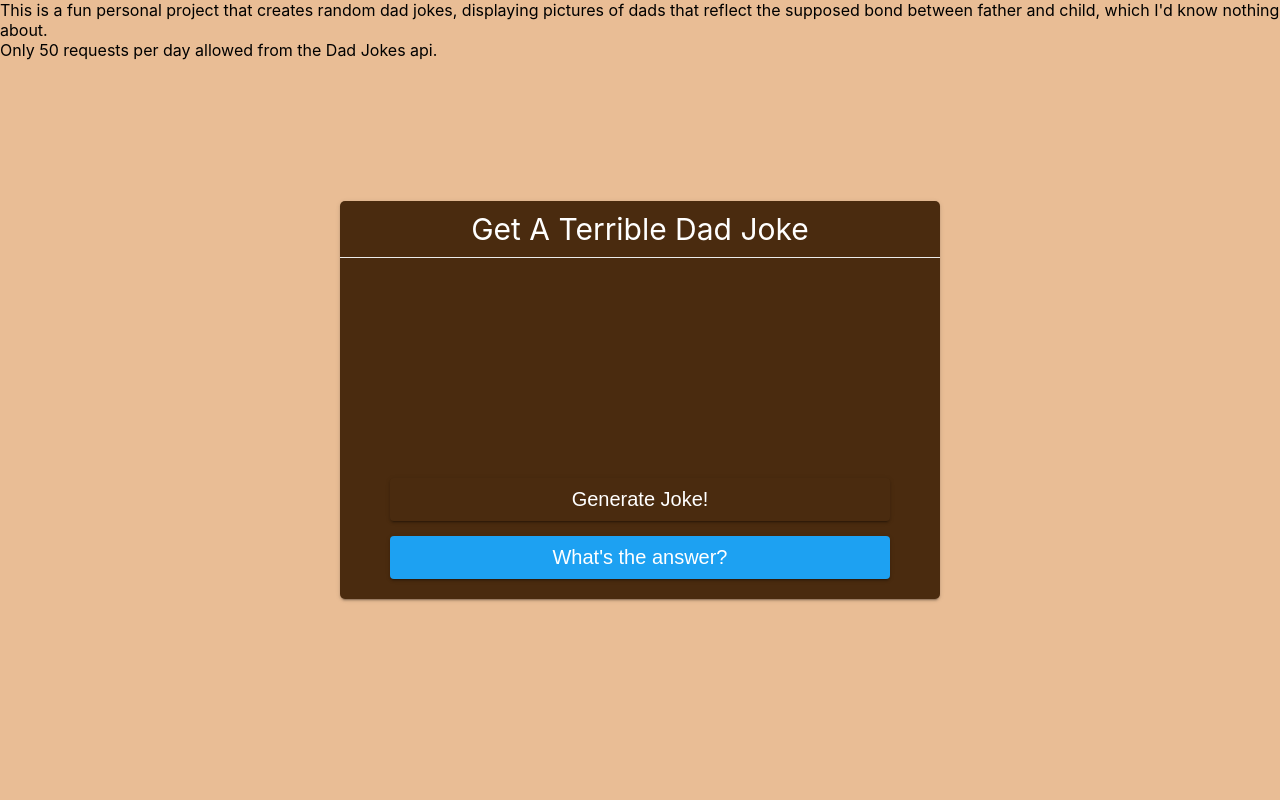
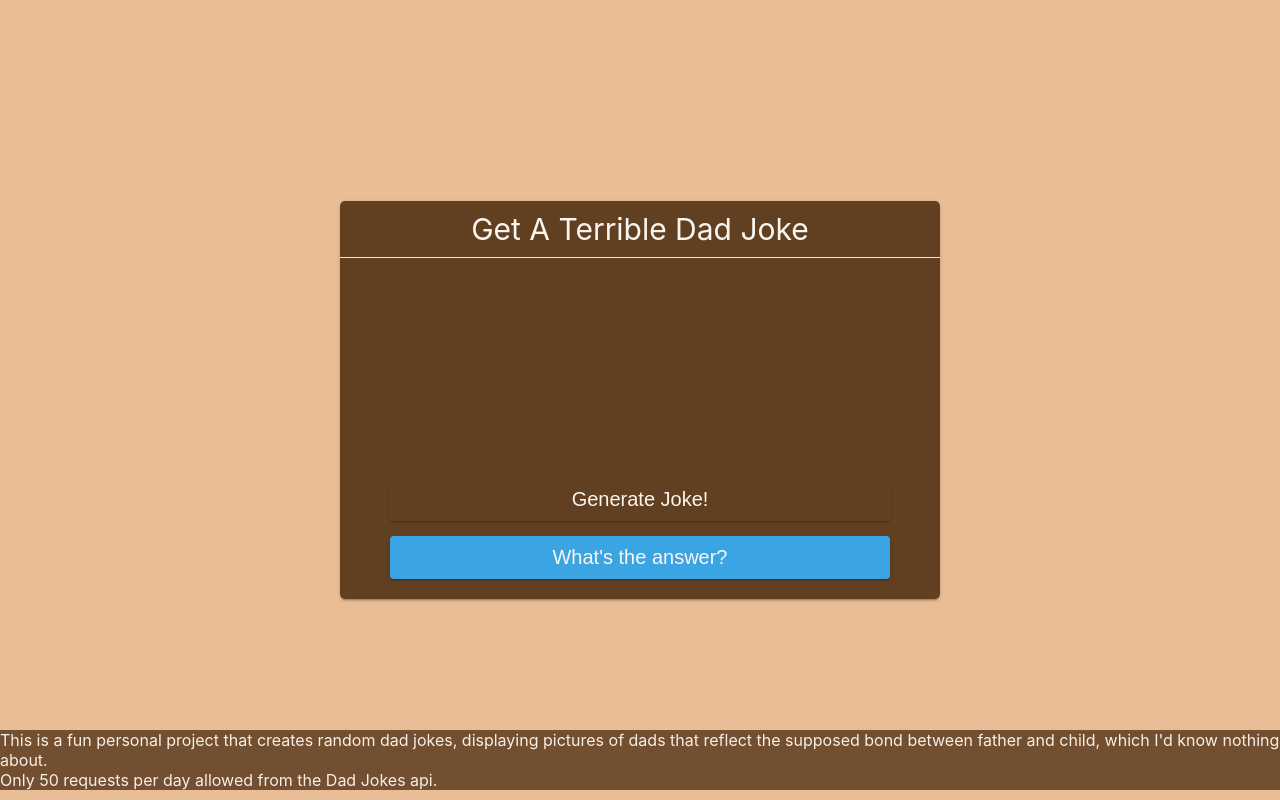
Before and after one commit to TwirlingTechGoddess/test, a plain HTML site: page wa/wa12.html in a window 1280 px wide. Drawn offline with Linux system fonts and the light colour scheme; no server answers.

Commit message:
Commit final updates

```diff
--- a/css/wa/wa12.css
+++ b/css/wa/wa12.css
@@ -22,6 +22,7 @@ html {
     transform: translate(-50%, -50%);
     width: 600px;
     background-color: #4A2B0F;
+    opacity: .85;
     border-radius: 5px;
     box-shadow: 0 2px 2px 0 rgba(0,0,0,.14), 0 3px 1px -2px rgba(0,0,0,.2), 0 1px 5px 0 rgba(0,0,0,.12);
   }
@@ -33,6 +34,19 @@ html {
     text-align: center;
     padding: 10px;
     border-bottom: 1px solid #ebebeb;
+  }
+
+  footer {
+    width: 100%;
+    z-index: 1;
+    position: absolute;
+    bottom: 10px;
+    display: flex;
+    flex-direction: column;
+    align-items: center;
+    color: white;
+    background-color: #4A2B0F;
+    opacity: .75;
   }
 
   .quotes {
--- a/js/wa/wa12.js
+++ b/js/wa/wa12.js
@@ -1,3 +1,4 @@
+let url = 'https://api.pexels.com/v1/search?query=dad&per_page=1';
 const questionBtn = document.querySelector('#js-new-quote');
 const answerBtn = document.querySelector('#js-new-answer');
 const questionTxt = document.querySelector('#js-quote-text');
@@ -7,7 +8,30 @@ let answer = '';
 questionBtn.addEventListener('click', getQuote);
 answerBtn.addEventListener('click', displayAnswer);
 
+ function generateImage(){
+    const options = {
+        method: 'GET',
+        headers: {
+            accept: 'application/json',
+            authorization: 'a2ULNxz4rOvrqxMiDP2Hx26OBcwFkDXDHFPZjJvBN31WqxCCTZvUlU5S'
+        }
+    };
+    try {
+        fetch(url, options)
+            .then((response) => response.json())
+            .then((data) => {
+                const bckgrndImg = data.photos[0].src.large2x
+                document.body.style.backgroundImage = `url(${bckgrndImg})`;
+                url = data.next_page;
+            })
+    } catch (error) {
+          console.error(`Download error: ${error.message}`);
+          alert('PIC FAILURE!!!')
+    }
+}
+
 async function getQuote(event){
+    generateImage();
     const url = 'https://dad-jokes.p.rapidapi.com/random/joke';
     const options = {
       method: 'GET',
@@ -19,13 +43,12 @@ async function getQuote(event){
     try {
         const response = await fetch(url, options);
         const result = await response.json();
-        console.log("Download complete", result.body);
         answerTxt.textContent = '';
         displayQuote(result.body[0]['setup']);
         answer = result.body[0]['punchline'];
       } catch (error) {
         console.error(`Download error: ${error.message}`);
-        alert('YOU ARE A FAILURE!!!')
+        alert('JOKE FAILURE!!!')
       }
 }
 
```
